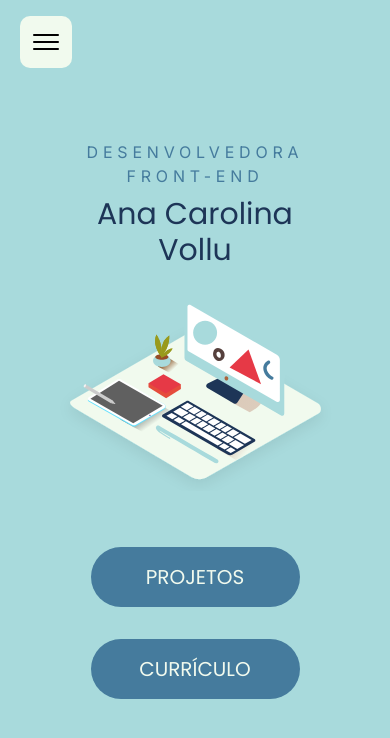
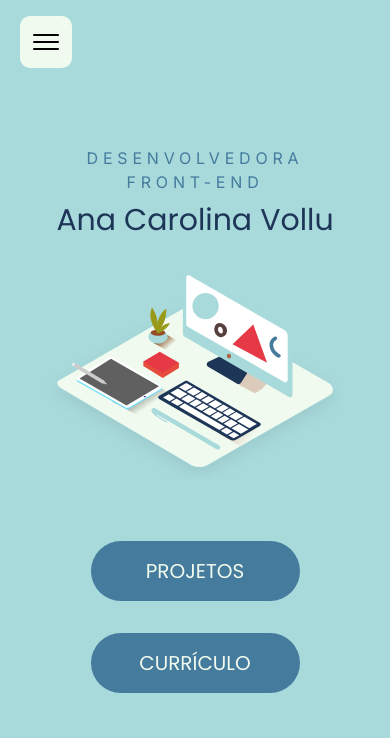
Before and after one commit to anavollu/curriculo-ana, a SvelteKit app: page / in a window 390 px wide. Shown: the top 738 px of the page. Built offline with nearby package versions, Linux system fonts and the light colour scheme.

Commit message:
wip: responsive home page

```diff
--- a/src/routes/+layout.svelte
+++ b/src/routes/+layout.svelte
@@ -14,12 +14,8 @@
 	$: pageName = data.resume.home.menuPaths[basePath].name;
 </script>
 
-<div
-	class="m-auto flex h-full flex-col overflow-hidden"
-	class:bg-offwhite={!isHome}
-	class:bg-lightblue={isHome}
->
-	<div class="max-w-[1536px]">
+<div class="flex min-h-full flex-col overflow-hidden">
+	<div class="mx-auto w-full max-w-[1440px]">
 		<div class="flex justify-between px-5 py-4 lg:hidden">
 			<div>
 				<Menu pages={data.resume.home.menuItems} />
@@ -45,3 +41,9 @@
 		</div>
 	</div>
 </div>
+
+<style lang="postcss">
+	:global(html) {
+		@apply bg-offwhite;
+	}
+</style>
--- a/src/routes/+page.svelte
+++ b/src/routes/+page.svelte
@@ -6,8 +6,8 @@
 	export let data: LayoutServerData;
 </script>
 
-<div class="flex h-[85vh] flex-col items-center justify-evenly py-6 px-6">
-	<div class="flex w-[70vw] flex-col items-center gap-8 lg:flex-row lg:justify-between">
+<div id="home-container" class="flex h-[85vh] flex-col items-center justify-evenly py-6 px-6">
+	<div class="flex flex-col items-center gap-8 lg:flex-row lg:justify-between">
 		<div class="flex flex-col gap-2 lg:min-w-[455px] lg:flex-col-reverse lg:items-start">
 			<p
 				class="text-center font-inter text-base uppercase tracking-widest text-blue lg:text-xl xl:text-2xl"
@@ -18,14 +18,18 @@
 				{data.resume.home.title}
 			</p>
 		</div>
-		<img
-			src={desktopImage}
-			alt="Imagem de um computador"
-			class="w-[284px] flex-grow lg:min-w-[284px] lg:max-w-[552px]"
-		/>
+		<div class="max-w-[300px] flex-grow lg:max-w-max">
+			<img src={desktopImage} alt="Imagem de um computador" />
+		</div>
 	</div>
 	<div class="flex flex-col gap-8 lg:flex-row">
 		<Button label={data.resume.home.primaryButton} size="large" page="/projetos" />
 		<Button label={data.resume.home.secondaryButton} size="large" page="/curriculo" />
 	</div>
 </div>
+
+<style lang="postcss">
+	:global(html:has(#home-container)) {
+		@apply bg-lightblue;
+	}
+</style>
--- a/src/routes/menu.svelte
+++ b/src/routes/menu.svelte
@@ -21,11 +21,12 @@
 </div>
 <MenuItems {pages} bind:menuOpen />
 
-<div class="xs:hidden lg:flex lg:rounded-[30px] lg:bg-candyblue">
+<div class="hidden lg:flex lg:rounded-[30px] lg:bg-candyblue">
 	{#each pages as page}
 		<button
 			class="rounded-[30px] px-[25px] py-[10.5px] font-poppins text-lg text-blue hover:bg-blue hover:text-offwhite active:bg-blue active:text-offwhite"
-			>{page.name}</button
 		>
+			<a href={page.path}>{page.name}</a>
+		</button>
 	{/each}
 </div>
--- a/tailwind.config.cjs
+++ b/tailwind.config.cjs
@@ -3,8 +3,6 @@ module.exports = {
 	content: ['./src/**/*.{html,js,svelte,ts}'],
 	theme: {
 		screens: {
-			xs: '320px',
-			sm: '480px',
 			md: '768px',
 			lg: '976px',
 			xl: '1440px'
```
